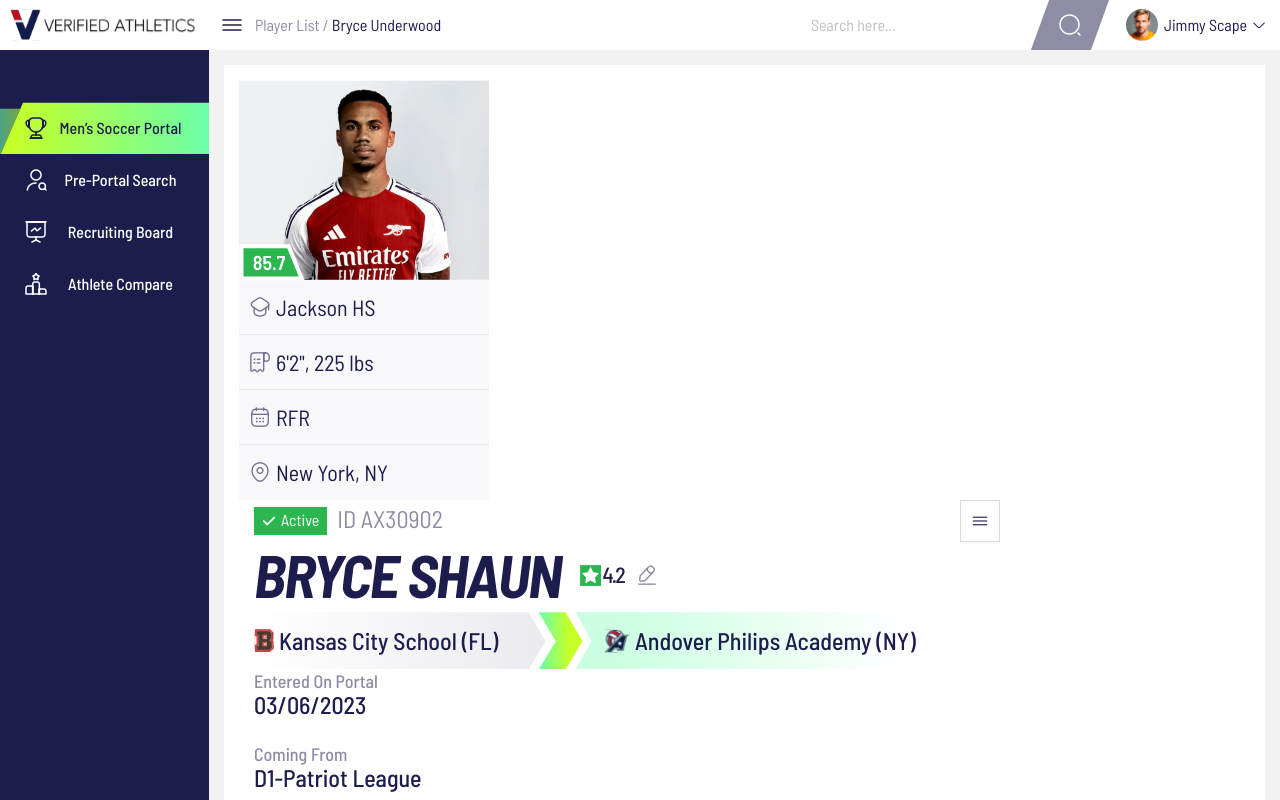
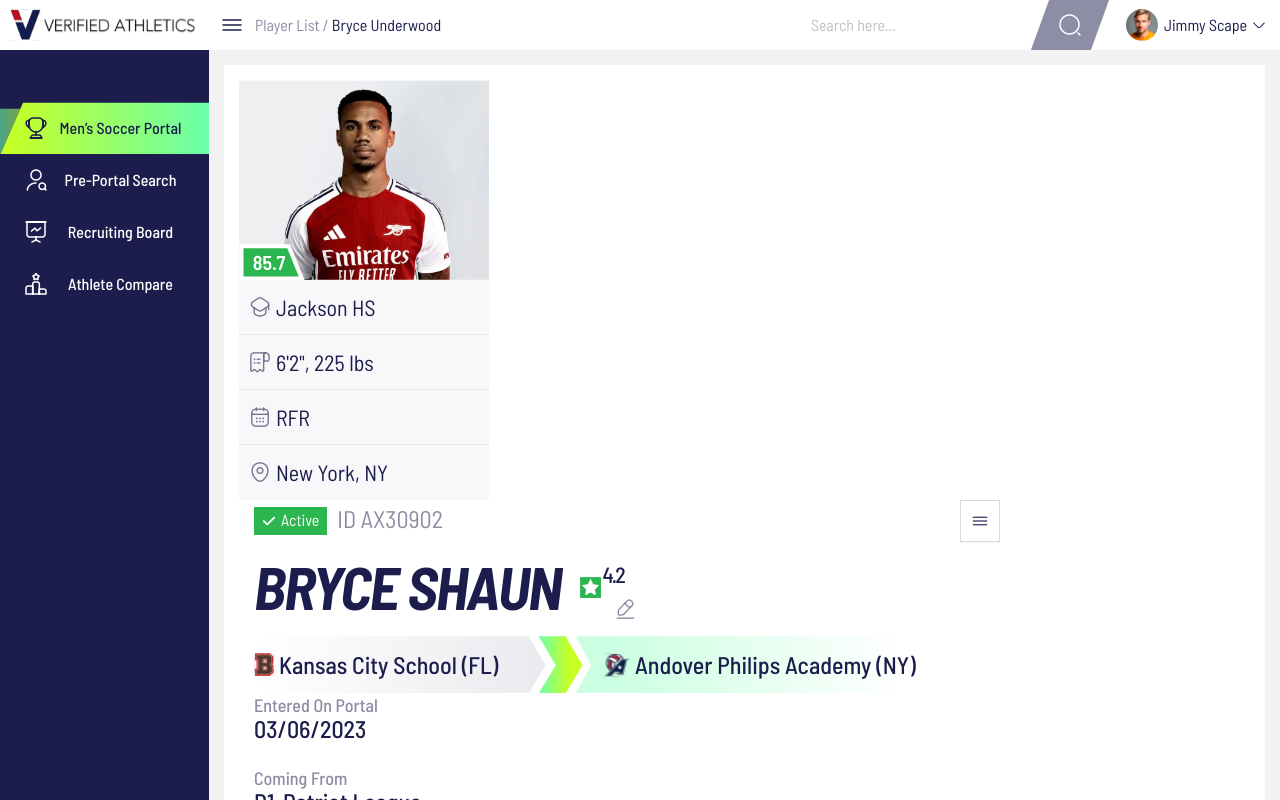
Before and after one commit to mfarhankz/verifi-athlet, a Next.js app: page /pre-portal-search in a window 1280 px wide. Built offline with nearby package versions, Linux system fonts and the light colour scheme; a web font is replaced by a local one.

Commit message:
added dropdown of rating

```diff
--- a/src/app/(dashboard)/pre-portal-search/page.tsx
+++ b/src/app/(dashboard)/pre-portal-search/page.tsx
@@ -74,6 +74,22 @@ export default function PrePortalSearch() {
       icon: <i className="icon-user-minus"></i>,
     },
   ];
+  const ratings = Array.from({ length: 41 }, (_, i) => (1 + i * 0.1).toFixed(1));
+
+  const dropdownRating = () => (
+    <div className="ratingDropdown">
+      <ul>
+      {ratings.map((rating, index) => (
+        <li key={index}>{rating}</li>
+      ))}
+      </ul>
+      <div className="flex items-center justify-center p-2 border-top">
+      <Link href="javascript:" className="success icon-check-2"></Link>
+      <Link href="javascript:" className="error icon-xmark-regular"></Link>
+      </div>
+    </div>
+  );
+
   return (
     <Flex>
       <div className="main-container">
@@ -137,8 +153,18 @@ export default function PrePortalSearch() {
                       height={22}
                       className="mr-1"
                     />
-                    4.2
-                    <Link href="/" className="icon-edit-2"></Link>
+                    {/* 4.2
+                    <Link href="javascript:" className="icon-edit-2"></Link> */}
+
+                    <Dropdown
+                      dropdownRender={dropdownRating}
+                      trigger={["click"]}
+                    >
+                      <span className="flex items-center justify-center">
+                        4.2
+                        <Link href="javascript:" className="icon-edit-2"></Link>
+                      </span>
+                    </Dropdown>
                   </span>
                 </h1>
                 <div className="arrow-bg">
```
